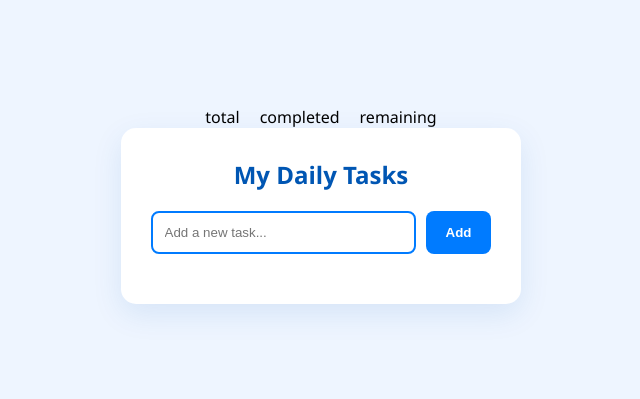
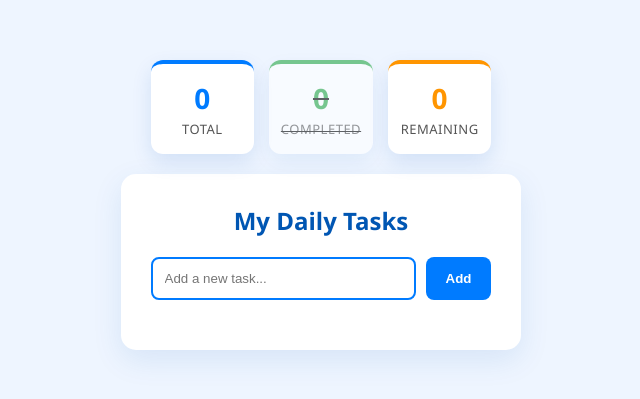
Before and after one commit to Byte-dev-ops/To.do, a plain HTML site: page index.html in a window 1280 px wide. Shown: the part 195-594 px from the top of the page, without its empty margins (349-989 px from the left). Drawn offline with Linux system fonts and the light colour scheme.

Commit message:
Added Counter
I have made counter using DOM which dynamically update after every delete , create and completed task

```diff
--- a/index.html
+++ b/index.html
@@ -1,5 +1,6 @@
 <!DOCTYPE html>
 <html lang="en">
+
 <head>
     <meta charset="UTF-8">
     <meta name="viewport" content="width=device-width, initial-scale=1.0">
@@ -7,20 +8,27 @@
     <link rel="stylesheet" href="styles.css">
     <link rel="stylesheet" href="https://cdnjs.cloudflare.com/ajax/libs/font-awesome/6.5.1/css/all.min.css">
 </head>
+
 <body>
     <div id="main">
         <div id="hero">
             <div id="counter">
-                <div id="totalCount">
-                    total
+                <div class="count-box total">
+                    <span class="count-number" id="totalCount">0</span>
+                    <span class="count-label">Total</span>
                 </div>
-                <div id="completedCount">
-                    completed
+
+                <div class="count-box completed">
+                    <span class="count-number" id="completedCount">0</span>
+                    <span class="count-label">Completed</span>
                 </div>
-                <div id="remainingCount">
-                    remaining
+
+                <div class="count-box remaining">
+                    <span class="count-number" id="remainingCount">0</span>
+                    <span class="count-label">Remaining</span>
                 </div>
             </div>
+
             <div id="to-do-card">
                 <h2>My Daily Tasks</h2>
                 <div class="input-group">
@@ -35,4 +43,5 @@
     </div>
     <script src="script.js"></script>
 </body>
+
 </html>
--- a/script.js
+++ b/script.js
@@ -1,9 +1,9 @@
 const input = document.getElementById('input-text');
 const addBtn = document.getElementById('add-button');
 const todoList = document.getElementById('todo-list');
-const totalCount = document.getElementById('total');
-const completedCount = document.getElementById('completed') ;
-const remainingCount = document.getElementById('remaining') ;
+const totalCount = document.getElementById('totalCount');
+const completedCount = document.getElementById('completedCount') ;
+const remainingCount = document.getElementById('remainingCount') ;
 
 function createTodo() {
     const text = input.value.trim();
--- a/styles.css
+++ b/styles.css
@@ -146,11 +146,66 @@ li:hover {
     padding: 6px 8px;
     background-color: #fff8ee;
 }
+
 #counter {
-    justify-content: center;
-    align-items: center;
     display: flex;
-    gap: 20px;
-    padding-left: 10px;
-    margin-left: 50px;
+    margin-left: 30px;
+    align-items: ce;
+    justify-content: space-between;
+    gap: 15px;
+    margin-bottom: 20px;
+    width: 100%;
+    max-width: 400px;
 }
+
+.count-box {
+    flex: 1;
+    background: white;
+    border-radius: 12px;
+    padding: 15px 10px;
+    text-align: center;
+    box-shadow: 0 8px 20px rgba(0, 86, 179, 0.12);
+    transition: transform 0.2s ease;
+}
+
+.count-box:hover {
+    transform: translateY(-4px);
+}
+
+.count-number {
+    display: block;
+    font-size: 28px;
+    font-weight: bold;
+}
+
+.count-label {
+    font-size: 13px;
+    margin-top: 5px;
+    color: #555;
+    text-transform: uppercase;
+    letter-spacing: 0.5px;
+}
+
+.count-box.total {
+    border-top: 4px solid #007bff;
+}
+
+.count-box.completed {
+    border-top: 4px solid #28a745;
+}
+
+.count-box.remaining {
+    border-top: 4px solid #ff9500;
+}
+
+.total .count-number {
+    color: #007bff;
+}
+
+.completed .count-number {
+    color: #28a745;
+}
+
+.remaining .count-number {
+    color: #ff9500;
+}
```
